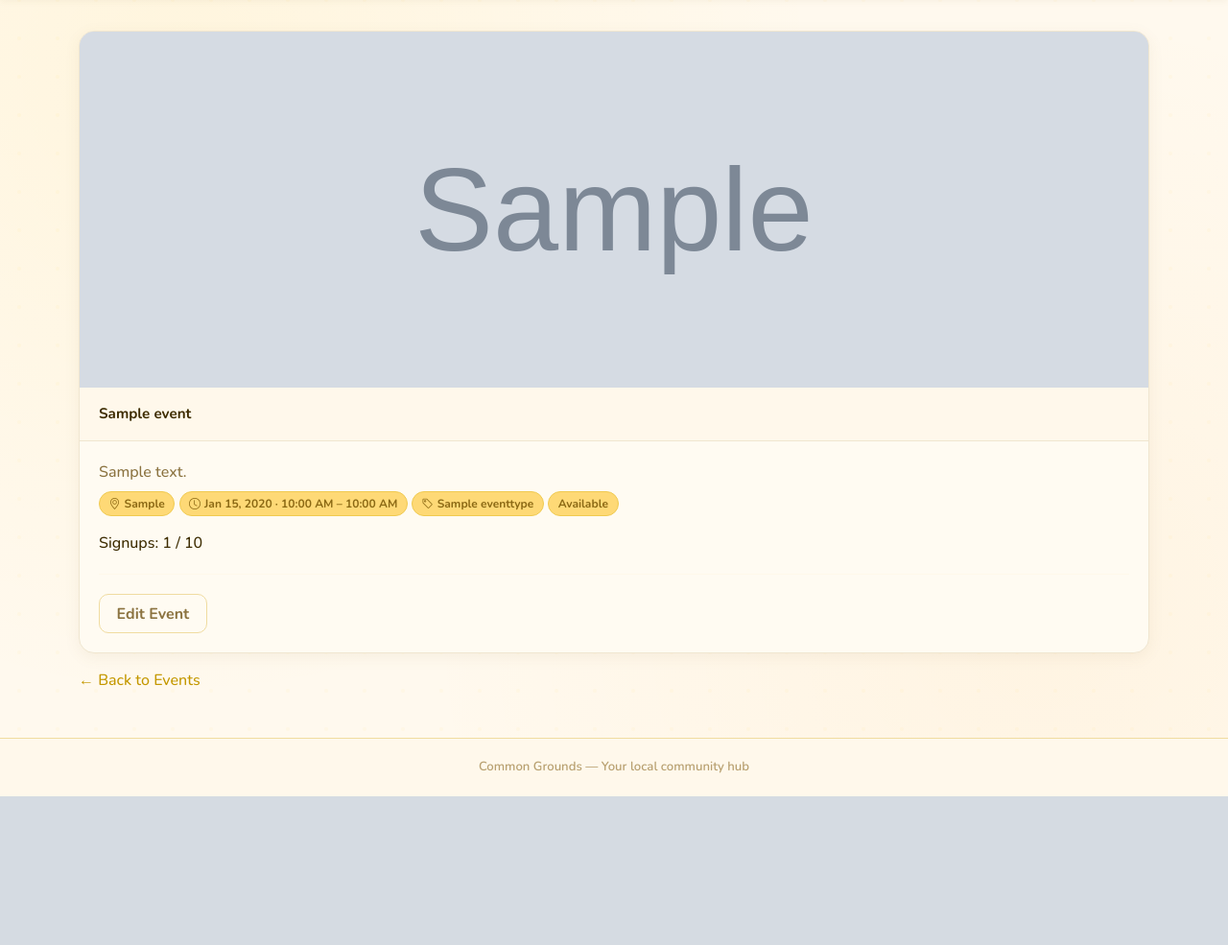
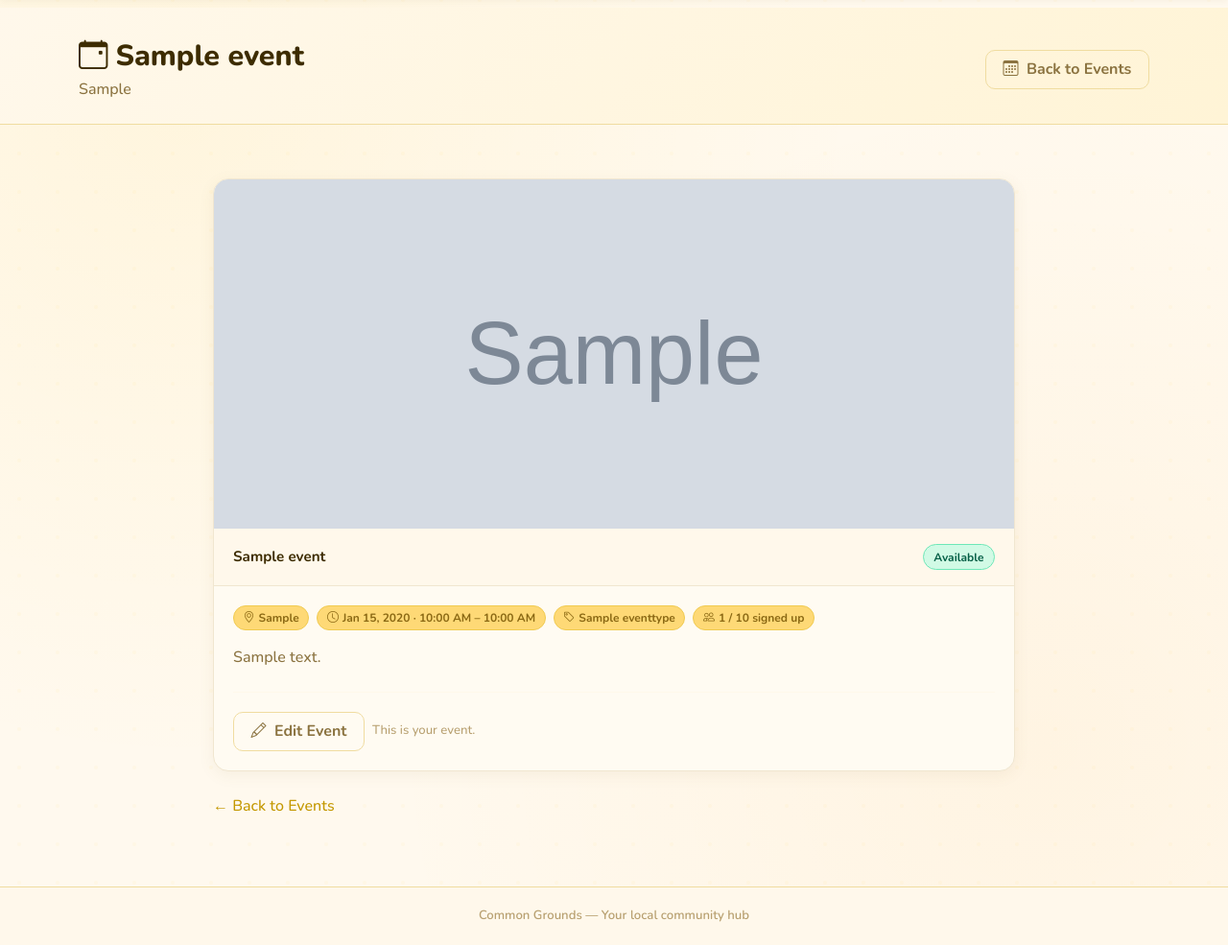
Before and after one commit to michellegillaineguzman/commongrounds-draft-5, a Django app: page /localevents/event/1 in a window 1280 px wide. Shown: the part 60-1045 px from the top of the page at 96% size. Before the commit the page ends 890 px from the top, so only its background shows below. Run offline with Django 5.2, Linux system fonts and the light colour scheme; a user stored in the database is signed in; tables that the repository leaves empty hold one stand-in row (values such as "Sample post"); grey boxes marked "Sample" are stand-in pictures.

Commit message:
Merge localevents UI

```diff
--- a/localevents/templates/localevents/event_detail.html
+++ b/localevents/templates/localevents/event_detail.html
@@ -2,69 +2,81 @@
 
 {% block content %}
 
-<div class="container mt-4">
+<div class="page-header">
+    <div class="container">
+        <div class="d-flex align-items-center justify-content-between flex-wrap gap-3">
+            <div>
+                <h1><i class="bi bi-calendar-event me-2"></i>{{ event.title }}</h1>
+                <p>{{ event.location }}</p>
+            </div>
+            <a href="{% url 'localevents:event-list' %}" class="btn btn-outline-cg">
+                <i class="bi bi-calendar3 me-1"></i> Back to Events
+            </a>
+        </div>
+    </div>
+</div>
 
-    <div class="card-cg">
+<div class="container py-4" style="max-width:860px;">
 
-        {# Event image — square crop, sits above the card header #}
+    <div class="card-cg mb-4">
+
         {% if event.image %}
-            <div style="width: 100%; aspect-ratio: 3 / 1; overflow: hidden; border-radius: 12px 12px 0 0; background: #e9e4dc;">
-                <img
-                    src="{{ event.image.url }}"
-                    alt="{{ event.title }}"
-                    style="width: 100%; height: 100%; object-fit: cover; display: block;"
-                >
+            <div style="aspect-ratio:16/7;overflow:hidden;border-radius:14px 14px 0 0;">
+                <img src="{{ event.image.url }}" alt="{{ event.title }}"
+                     style="width:100%;height:100%;object-fit:cover;display:block;">
             </div>
         {% endif %}
 
-        <div class="card-header-cg">
-            {{ event.title }}
+        <div class="card-header-cg d-flex align-items-center justify-content-between flex-wrap gap-2">
+            <span>{{ event.title }}</span>
+            <span class="status-badge
+                {% if event.status == 'Full' %}status-unavailable
+                {% elif event.status == 'Cancelled' %}status-unavailable
+                {% elif event.status == 'Done' %}status-pending
+                {% else %}status-available{% endif %}">
+                {{ event.status }}
+            </span>
         </div>
 
         <div class="card-body">
 
-            <p class="text-secondary-cg mb-2">{{ event.description }}</p>
-
-            <div class="mb-3">
+            <div class="d-flex flex-wrap gap-2 mb-3">
                 <span class="tag-cg"><i class="bi bi-geo-alt"></i> {{ event.location }}</span>
                 <span class="tag-cg"><i class="bi bi-clock"></i> {{ event.start_time|date:"M d, Y · g:i A" }} – {{ event.end_time|date:"g:i A" }}</span>
                 {% if event.category %}
                     <span class="tag-cg"><i class="bi bi-tag"></i> {{ event.category }}</span>
                 {% endif %}
-                <span class="tag-cg
-                    {% if event.status == 'Full' %}tag-full
-                    {% elif event.status == 'Cancelled' %}tag-cancelled
-                    {% elif event.status == 'Done' %}tag-done
-                    {% endif %}
-                ">{{ event.status }}</span>
+                <span class="tag-cg"><i class="bi bi-people"></i> {{ event.eventsignup_set.count }} / {{ event.capacity }} signed up</span>
             </div>
 
-            <p class="fw-600">
-                Signups: {{ event.eventsignup_set.count }} / {{ event.capacity }}
-            </p>
+            <p class="text-secondary-cg mb-4">{{ event.description }}</p>
 
             <hr class="divider-cg">
 
             {% if user.is_authenticated %}
                 {% if is_organizer %}
-                    <a href="{% url 'localevents:event-update' event.pk %}" class="btn btn-outline-cg">
-                        Edit Event
-                    </a>
+                    <div class="d-flex gap-2 align-items-center">
+                        <a href="{% url 'localevents:event-update' event.pk %}" class="btn btn-outline-cg">
+                            <i class="bi bi-pencil me-1"></i> Edit Event
+                        </a>
+                        <span class="text-muted-cg" style="font-size:0.82rem;">This is your event.</span>
+                    </div>
                 {% else %}
                     <form method="post" action="{% url 'localevents:event-signup' event.pk %}">
                         {% csrf_token %}
-                        <button type="submit" class="btn btn-golden"
-                                {% if is_full %}disabled{% endif %}>
-                            {% if is_full %}Full{% else %}Sign Up{% endif %}
+                        <button type="submit" class="btn btn-golden" {% if is_full %}disabled{% endif %}>
+                            <i class="bi bi-calendar-check me-1"></i> {% if is_full %}Full{% else %}Sign Up{% endif %}
                         </button>
                     </form>
                 {% endif %}
             {% else %}
                 {% if is_full %}
-                    <button class="btn btn-outline-cg" disabled>Full</button>
+                    <button class="btn btn-outline-cg" disabled>
+                        <i class="bi bi-x-circle me-1"></i> Full
+                    </button>
                 {% else %}
                     <a href="{% url 'localevents:event-signup-form' event.pk %}" class="btn btn-golden">
-                        Sign Up
+                        <i class="bi bi-calendar-check me-1"></i> Sign Up
                     </a>
                 {% endif %}
             {% endif %}
@@ -72,11 +84,9 @@
         </div>
     </div>
 
-    <div class="mt-3">
-        <a href="{% url 'localevents:event-list' %}" class="cg-soft">
-            ← Back to Events
-        </a>
-    </div>
+    <a href="{% url 'localevents:event-list' %}" class="cg-soft">
+        ← Back to Events
+    </a>
 
 </div>
 
--- a/localevents/views.py
+++ b/localevents/views.py
@@ -66,7 +66,7 @@ class EventCreateView(RoleRequiredMixin, CreateView):
         if not request.user.is_authenticated:
             return redirect('login')
 
-        if not request.user.profile.has_role('Event Organizer'):
+        if request.user.profile.role != 'Event Organizer':
             return redirect('permission_denied')
 
         return super().dispatch(request, *args, **kwargs)
```
Also changed, not shown: localevents/templates/localevents/event_form.html (+16 -11 lines), localevents/templates/localevents/event_list.html (+29 -17 lines).
